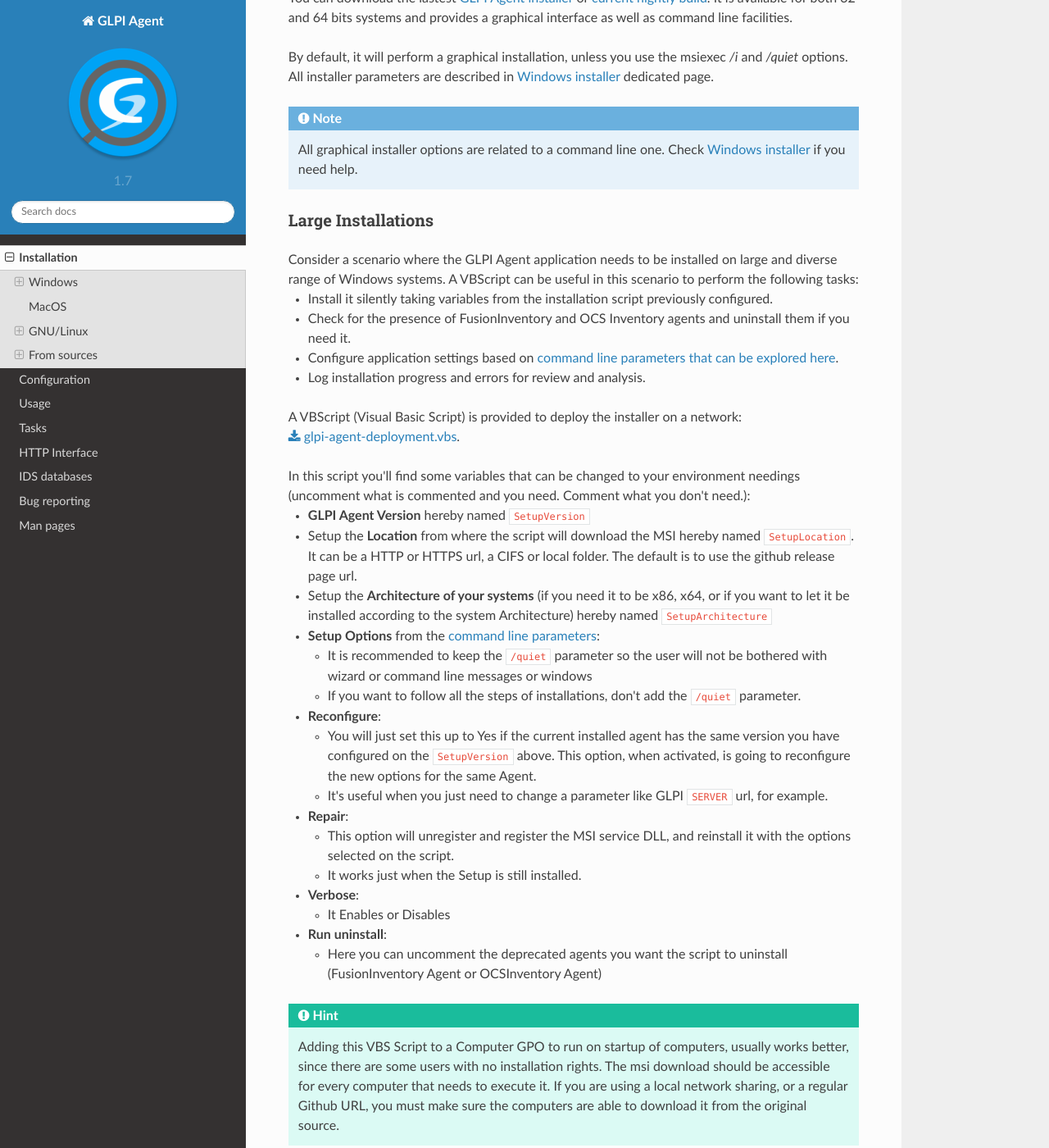
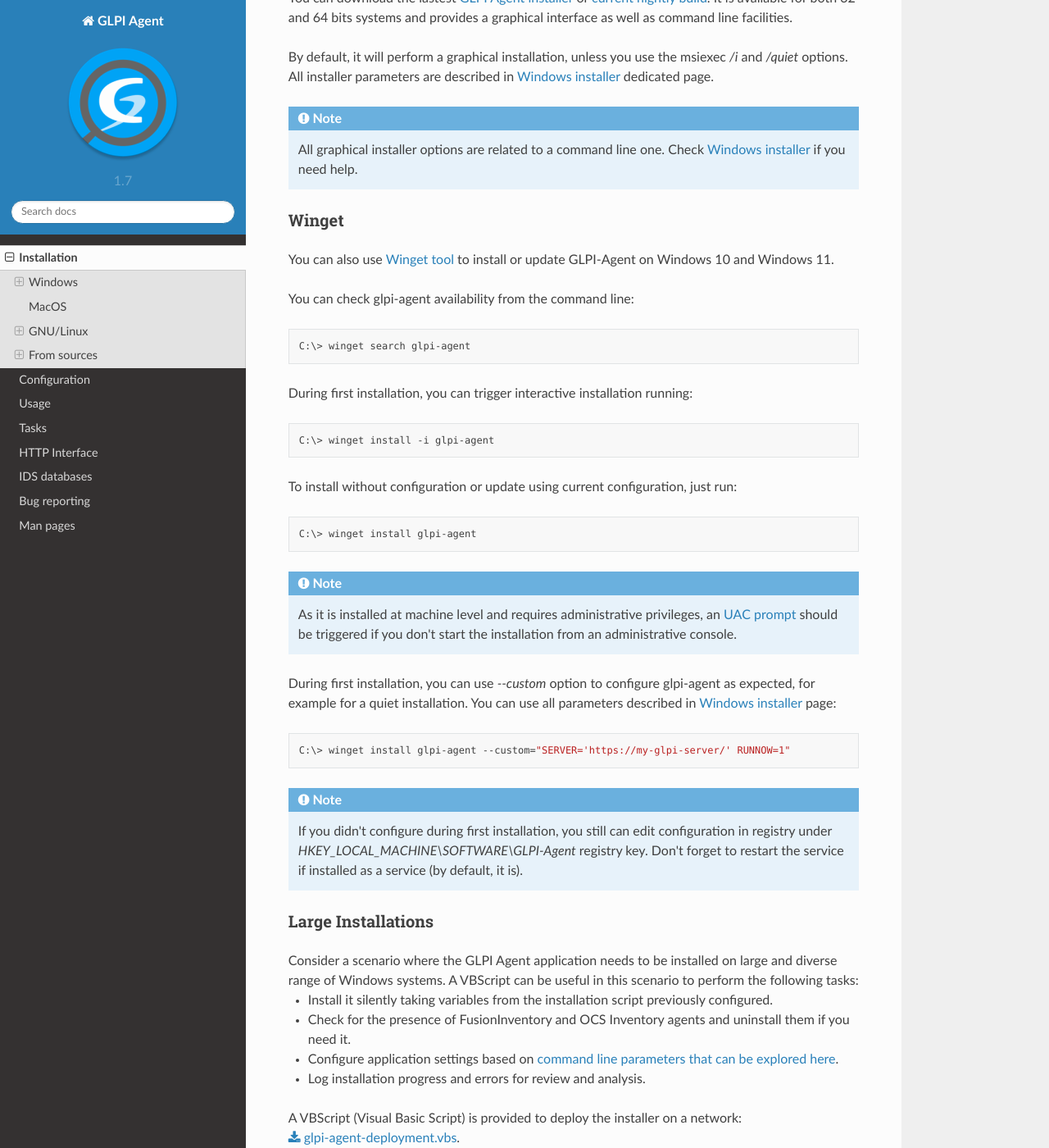
Before and after one commit to glpi-project/doc-agent, a Sphinx documentation site: the page built from source/installation/index.rst, in a window 1280 px wide and 1400 px high, scrolled down 647 px. Shown: the whole window at 82% size. Built offline with Sphinx 7.4.7 and the Read the Docs theme 2.0.0, drawn with Linux system fonts in a browser that asks for light colours.

Commit message:
Add winget usage documentation for alternative installation on windows

```diff
--- a/source/installation/index.rst
+++ b/source/installation/index.rst
@@ -30,6 +30,43 @@
 .. note::
 
    All graphical installer options are related to a command line one. Check :doc:`./windows-command-line` if you need help.
+
+Winget
+^^^^^^
+
+You can also use `Winget tool <https://learn.microsoft.com/en-us/windows/package-manager/winget/>`_ to install or update GLPI-Agent on Windows 10 and Windows 11.
+
+You can check glpi-agent availability from the command line:
+
+.. prompt:: batch
+
+   winget search glpi-agent
+
+During first installation, you can trigger interactive installation running:
+
+.. prompt:: batch
+
+   winget install -i glpi-agent
+
+To install without configuration or update using current configuration, just run:
+
+.. prompt:: batch
+
+   winget install glpi-agent
+
+.. note::
+
+   As it is installed at machine level and requires administrative privileges, an `UAC prompt <https://learn.microsoft.com/en-us/windows/security/application-security/application-control/user-account-control/how-it-works#uac-elevation-prompts>`_ should be triggered if you don't start the installation from an administrative console.
+
+During first installation, you can use `--custom` option to configure glpi-agent as expected, for example for a quiet installation. You can use all parameters described in :doc:`./windows-command-line` page:
+
+.. prompt:: batch
+
+   winget install glpi-agent --custom="SERVER='https://my-glpi-server/' RUNNOW=1"
+
+.. note::
+
+   If you didn't configure during first installation, you still can edit configuration in registry under `HKEY_LOCAL_MACHINE\\SOFTWARE\\GLPI-Agent` registry key. Don't forget to restart the service if installed as a service (by default, it is).
 
 Large Installations
 ^^^^^^^^^^^^^^^^^^^
```
